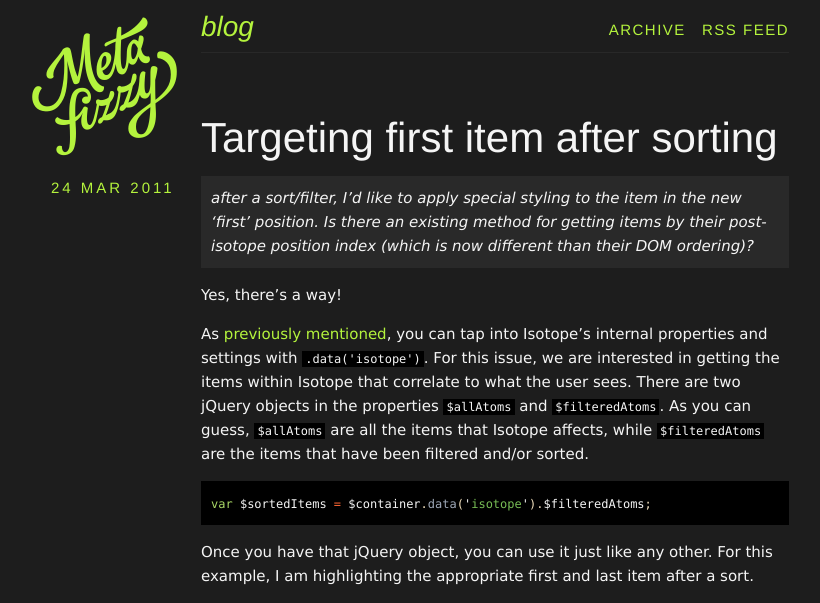
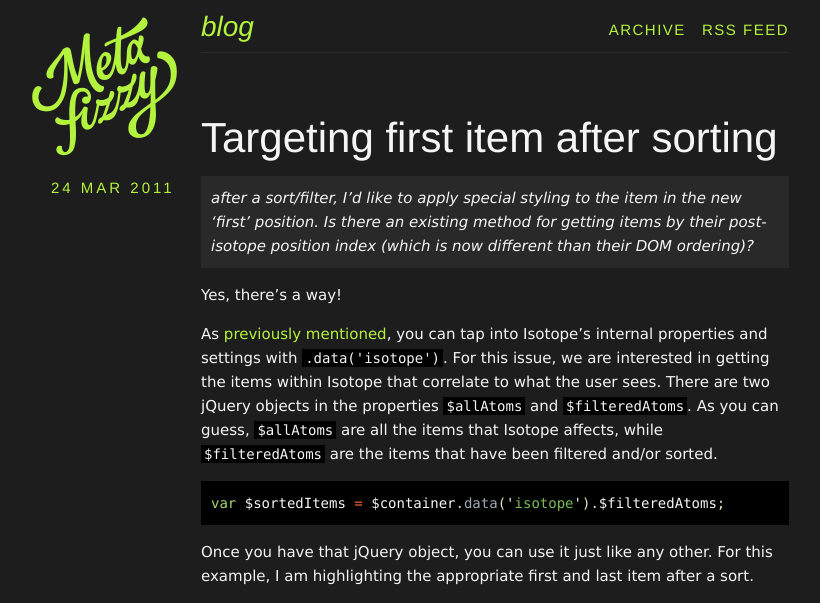
Before and after one commit to metafizzy/metafizzy.co, a Jekyll site: the page built from _posts/2011/2011-03-24-targeting-sorting-items.md, in a window 1280 px wide. Shown: the top 603 px of the page, without its empty margins (225-1045 px from the left). Built offline with Jekyll 4.4.1, drawn with Linux system fonts in a browser that asks for light colours; grey boxes are pictures that could not be loaded.

Commit message:
code styling

```diff
--- a/_config.yml
+++ b/_config.yml
@@ -2,6 +2,6 @@
 name: Metafizzy
 highlighter: pygments
 paginate: 6
-css_version: '04'
+css_version: '05'
 js_version: '03'
 exclude: [ newpost.sh ]
--- a/assets/css/style.css
+++ b/assets/css/style.css
@@ -489,10 +489,11 @@
 
 pre {
   padding: 10px;
+  white-space: pre-wrap;
 }
 
 code {
-  font-size: 12px;
+  font-size: 14px;
   padding: 1px 3px;
 }
 
```
